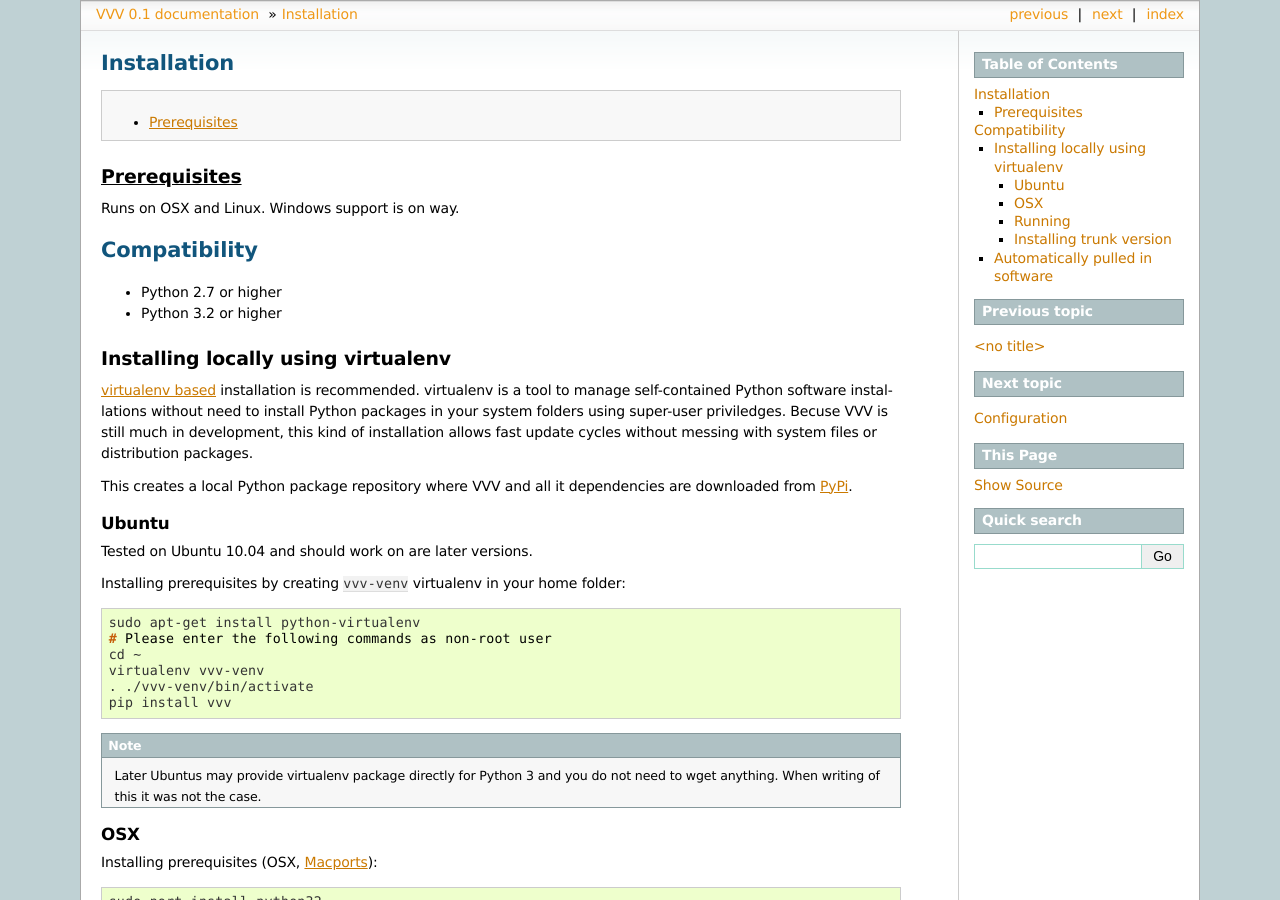
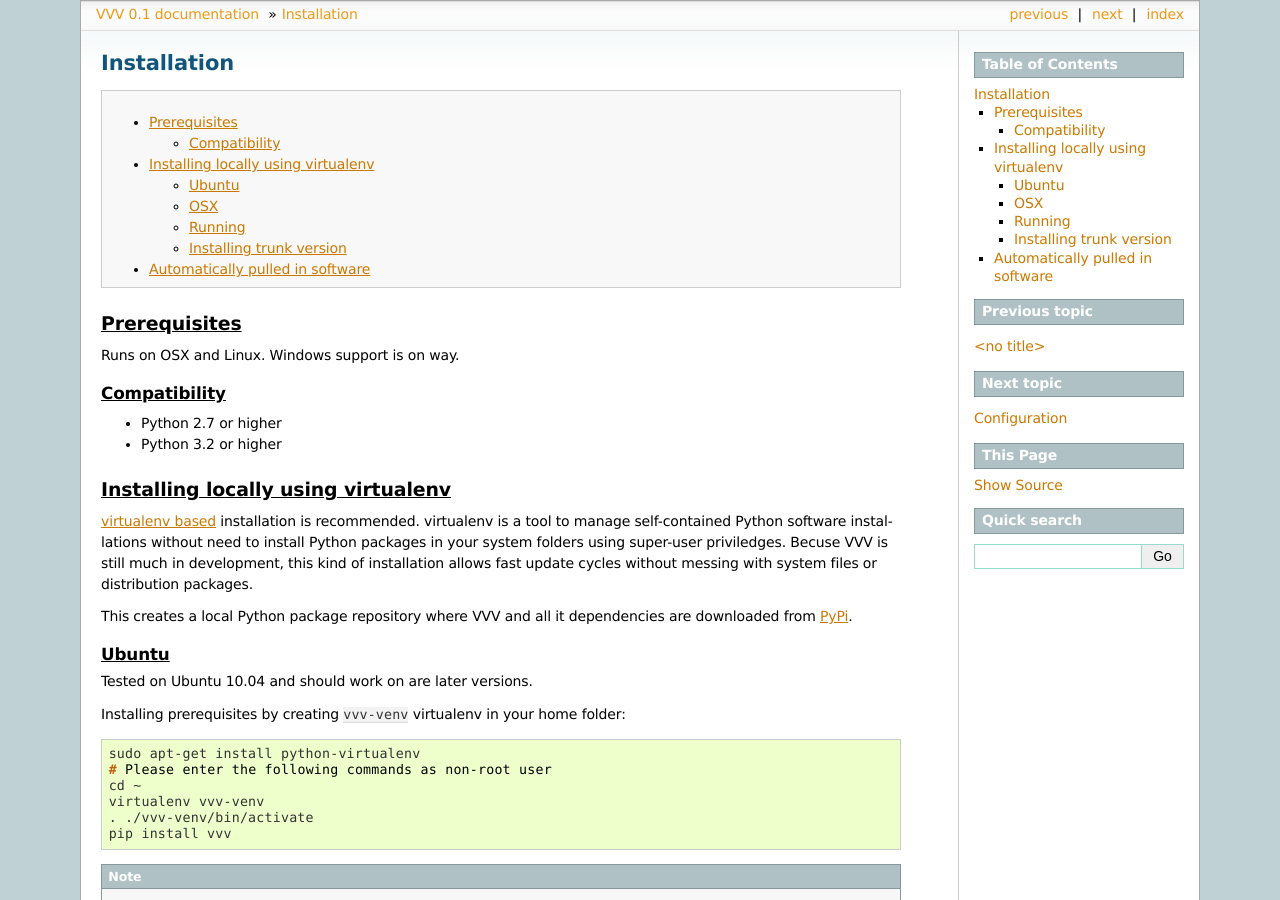
Before and after one commit to miohtama/vvv, a Sphinx documentation site: the page built from docs/source/installation.rst, in a window 1280 px wide and 900 px high. Built offline with Sphinx 7.4.7, drawn with Linux system fonts in a browser that asks for light colours.

Commit message:
Had wrong level of heading in install.rst

```diff
--- a/README.rst
+++ b/README.rst
@@ -12,7 +12,7 @@
 Installation
 ==============
 
-**Please read reading `installation instructions <http://miohtama.github.com/vvv/installation.html#installing-locally-using-virtualenv>`_ before proceeding.
+**Please read reading `installation instructions <http://miohtama.github.com/vvv/installation.html#installing-locally-using-virtualenv>`_ before proceeding.**
 
 Currently this package is known to be compatible with
 
--- a/docs/source/installation.rst
+++ b/docs/source/installation.rst
@@ -11,7 +11,7 @@
 Runs on OSX and Linux. Windows support is on way.
 
 Compatibility
-===============
+++++++++++++++
 
 - Python 2.7 or higher
 
```
